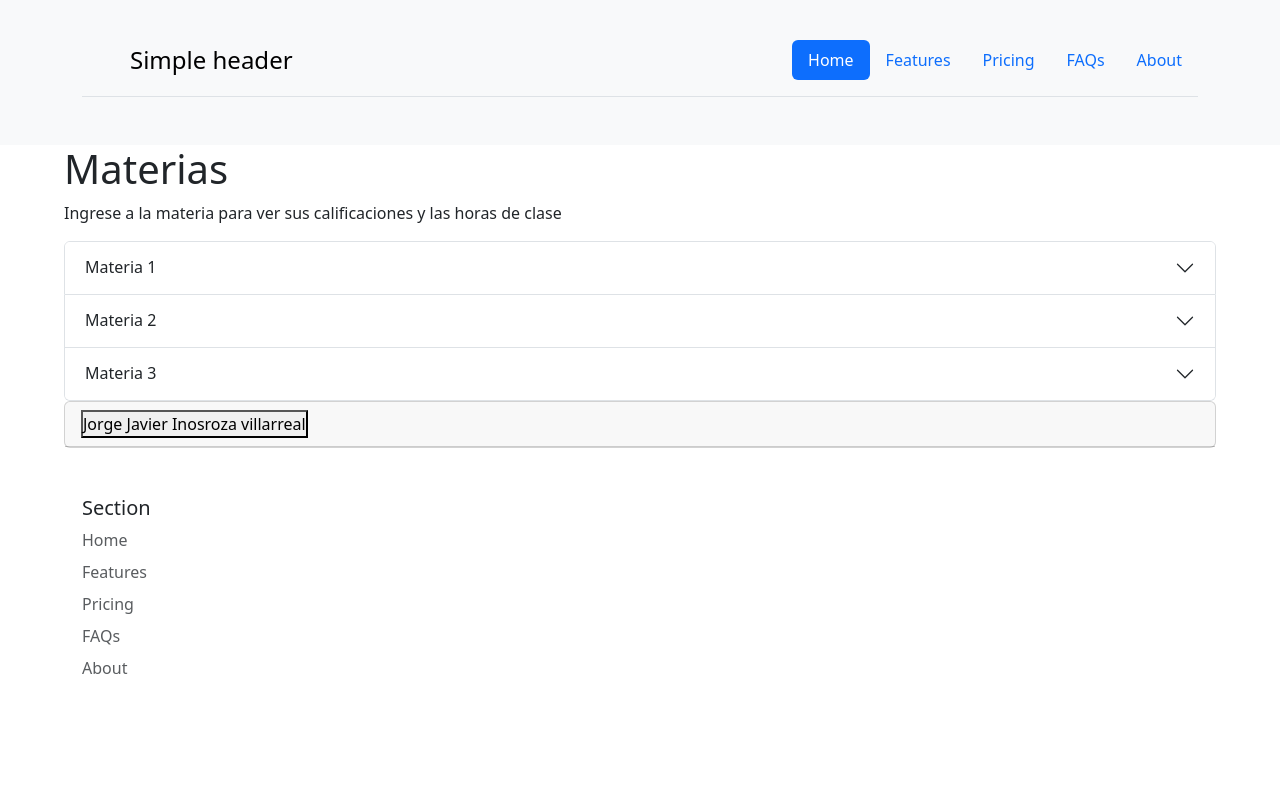
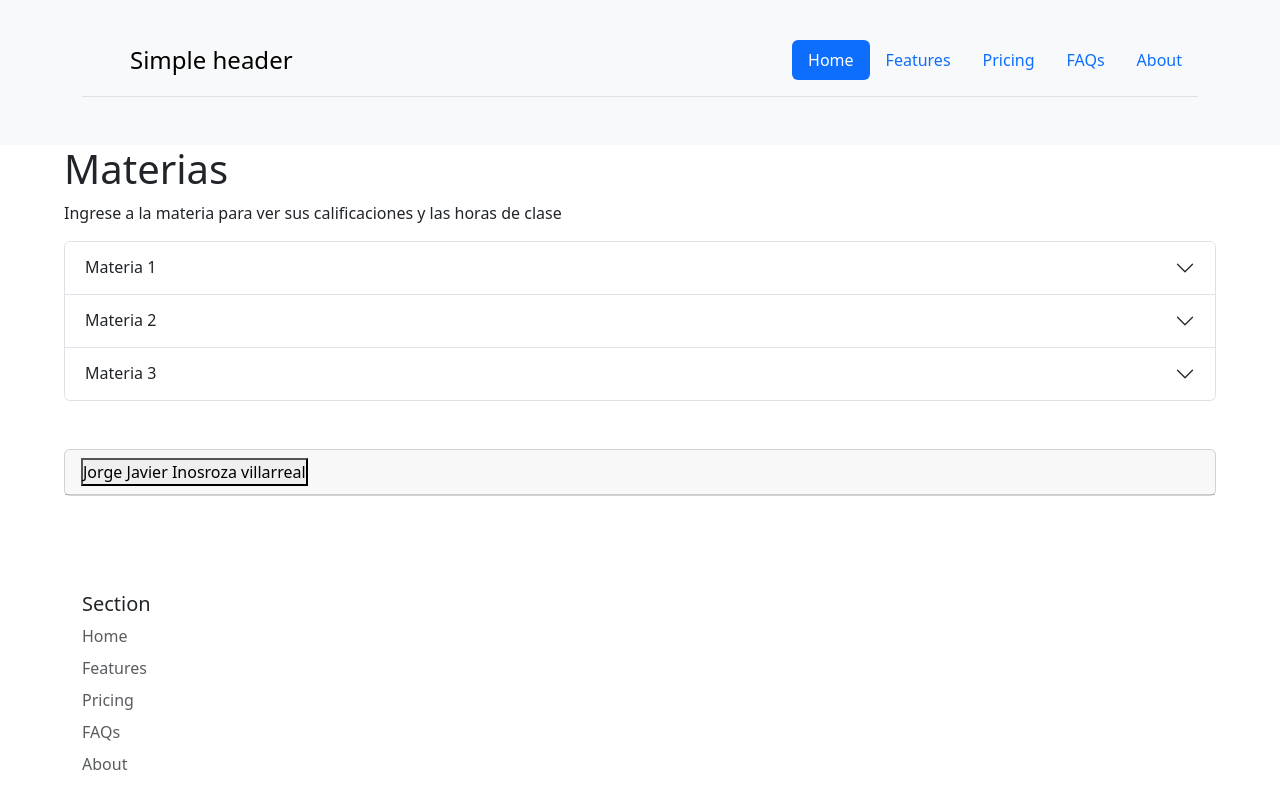
Before and after one commit to G30RG35/LabProweb-16, a React (Vite) app in the folder Escuela/: page / in a window 1280 px wide. Shown: the top 808 px of the page. Built offline with nearby package versions, Linux system fonts and the light colour scheme.

Commit message:
Arreglos en posicion de archivos

```diff
--- a/Escuela/src/App.jsx
+++ b/Escuela/src/App.jsx
@@ -1,14 +1,14 @@
 import Footer from "./Componentes/Footer/Footer";
 import { Header } from "./Componentes/Header/Header";
 import { Login } from "./Componentes/Login/Login";
-import { SelectDeMaterias } from "./Paginas/Selector-de-Materias/SelectDeMaterias";
+import { SelectDe } from "./Componentes/Selector de/SelectDeMaterias";
 
 function App() {
   return (
     <>
     <Header />
       {/* <Login /> */}
-      <SelectDeMaterias />
+      <SelectDe />
       <Footer />
     </>
   );
--- a/Escuela/src/Paginas/Selector-de-Materias/SelectDeMaterias.jsx
+++ b/Escuela/src/Componentes/Selector de/SelectDeMaterias.jsx
@@ -6,7 +6,7 @@ import Accordion from "react-bootstrap/Accordion";
 import Card from "react-bootstrap/Card";
 import { useAccordionButton } from "react-bootstrap/AccordionButton";
 
-export const SelectDeMaterias = () => {
+export const SelectDe = () => {
   function CustomToggle({ children, eventKey }) {
     const decoratedOnClick = useAccordionButton(eventKey, () =>
       console.log("totally custom!")
@@ -67,37 +67,9 @@ export const SelectDeMaterias = () => {
               ))}
             </Accordion>
 
-            {/* <Accordion defaultActiveKey="0">
-              <Accordion.Item eventKey="0">
-                <Accordion.Header>Accordion Item #1</Accordion.Header>
-                <Accordion.Body>
-                  Lorem ipsum dolor sit amet, consectetur adipiscing elit, sed
-                  do eiusmod tempor incididunt ut labore et dolore magna aliqua.
-                  Ut enim ad minim veniam, quis nostrud exercitation ullamco
-                  laboris nisi ut aliquip ex ea commodo consequat. Duis aute
-                  irure dolor in reprehenderit in voluptate velit esse cillum
-                  dolore eu fugiat nulla pariatur. Excepteur sint occaecat
-                  cupidatat non proident, sunt in culpa qui officia deserunt
-                  mollit anim id est laborum.
-                </Accordion.Body>
-              </Accordion.Item>
-              <Accordion.Item eventKey="1">
-                <Accordion.Header>Accordion Item #2</Accordion.Header>
-                <Accordion.Body>
-                  Lorem ipsum dolor sit amet, consectetur adipiscing elit, sed
-                  do eiusmod tempor incididunt ut labore et dolore magna aliqua.
-                  Ut enim ad minim veniam, quis nostrud exercitation ullamco
-                  laboris nisi ut aliquip ex ea commodo consequat. Duis aute
-                  irure dolor in reprehenderit in voluptate velit esse cillum
-                  dolore eu fugiat nulla pariatur. Excepteur sint occaecat
-                  cupidatat non proident, sunt in culpa qui officia deserunt
-                  mollit anim id est laborum.
-                </Accordion.Body>
-              </Accordion.Item>
-            </Accordion> */}
 
             {
-              <Accordion>
+              <Accordion className="my-5">
                 <Card>
                   <Card.Header>
                     <CustomToggle eventKey="user">
```
Also changed, not shown: Escuela/src/Componentes/Selector de/SelectDeMaterias.module.css (renamed from Escuela/src/Paginas/Selector-de-Materias/SelectDeMaterias.module.css).
